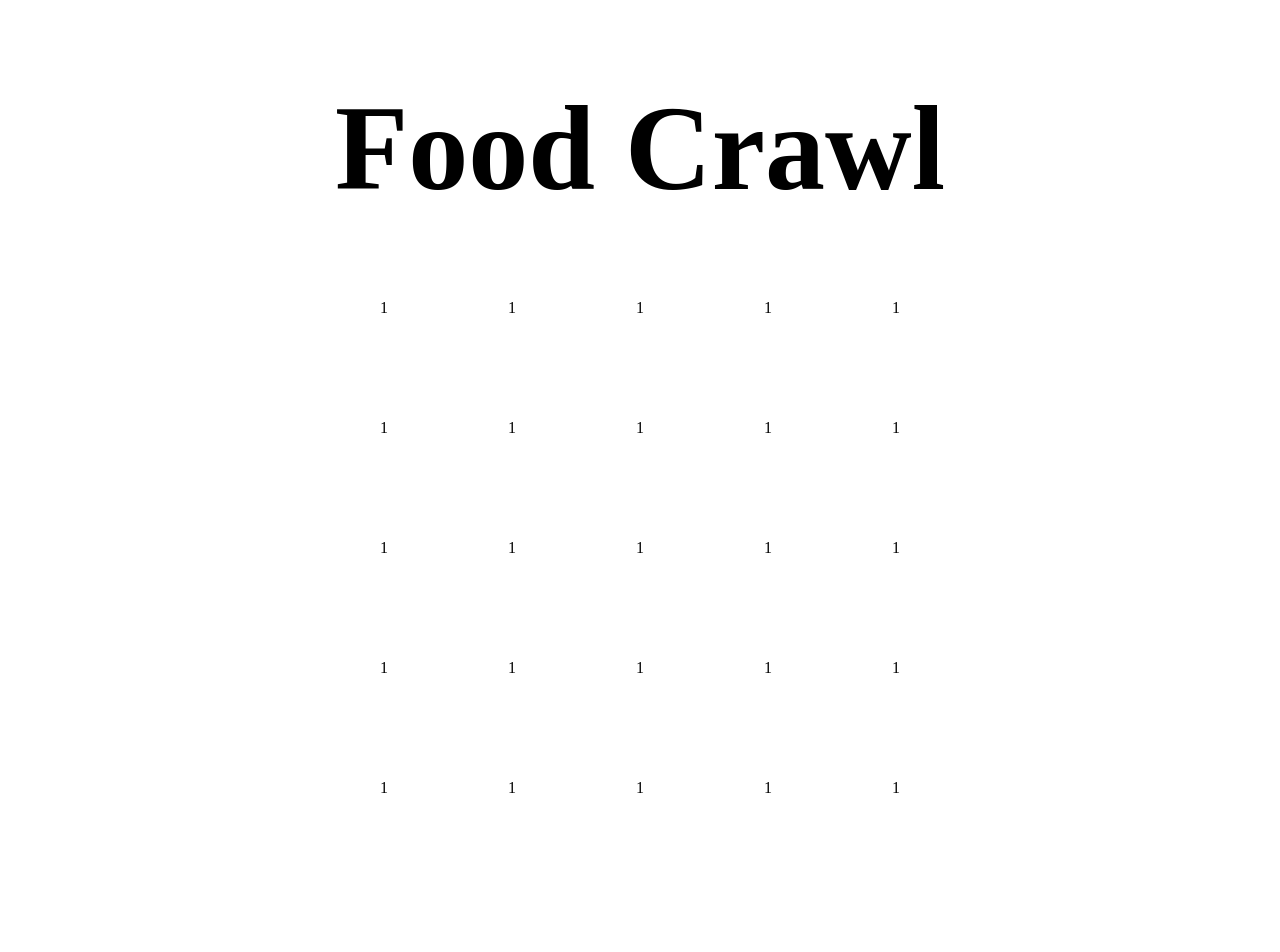
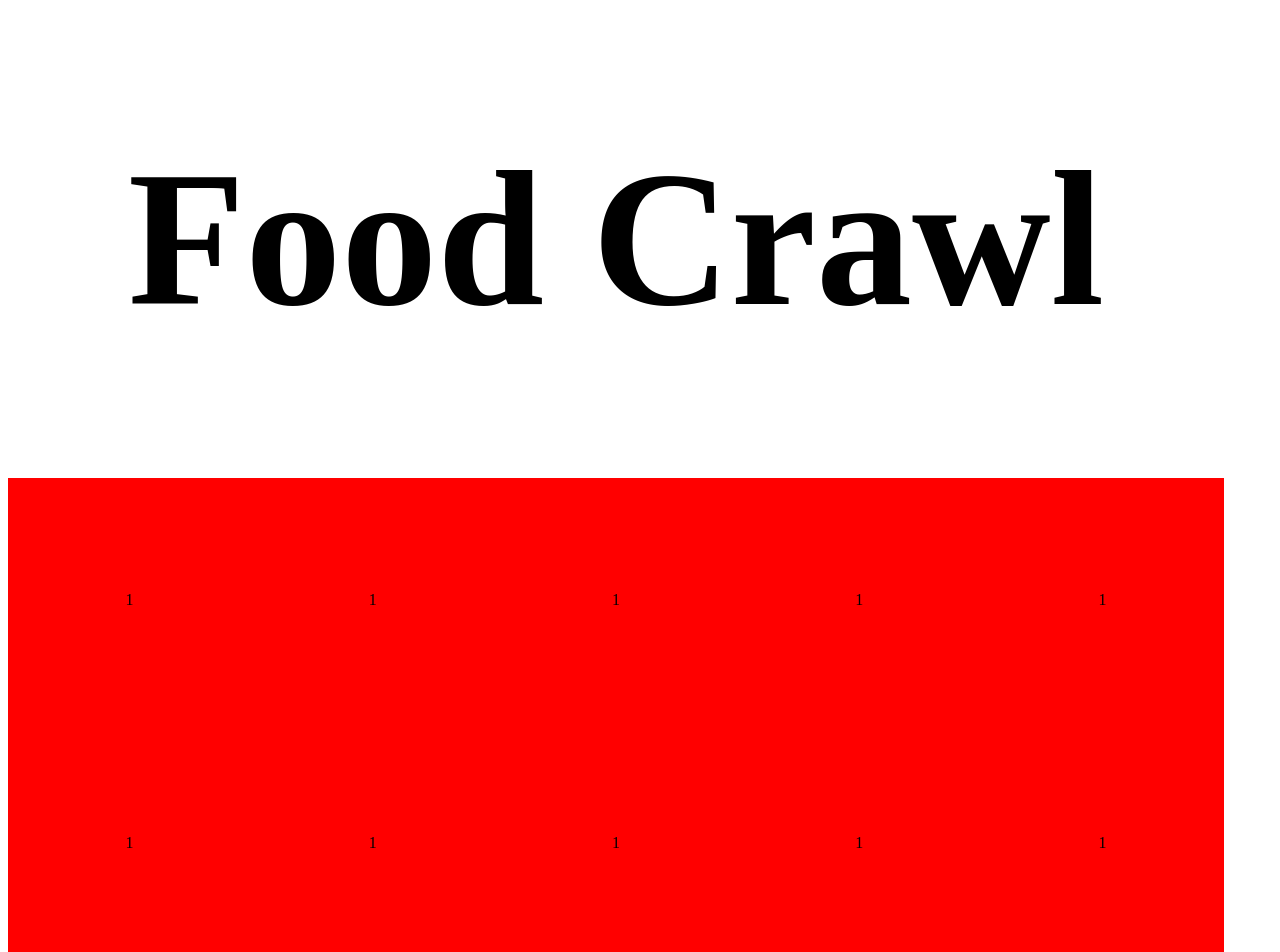
Before and after one commit to JershonLow/FoodCrawl, a plain HTML site: page index.html in a window 1280 px wide. Shown: the top 952 px of the page. Before the commit the page ends 907 px from the top, so only its background shows below. Drawn offline with Linux system fonts and the light colour scheme; a web font is replaced by a local one.

Commit message:
Box working

```diff
--- a/index.html
+++ b/index.html
@@ -14,39 +14,39 @@
         <h1>Food Crawl</h1>
 
         <div class="row" id="1">
-          <div class="column" id="1" onclick="squareClickHandler(11)">1</div>
-          <div class="column" id="2" onclick="squareClickHandler(12)">1</div>
-          <div class="column" id="3" onclick="squareClickHandler(13)">1</div>
-          <div class="column" id="4" onclick="squareClickHandler(14)">1</div>
-          <div class="column" id="5" onclick="squareClickHandler(15)">1</div>
+          <div class="column" id="11" onclick="squareClickHandler(11)">1</div>
+          <div class="column" id="12" onclick="squareClickHandler(12)">1</div>
+          <div class="column" id="13" onclick="squareClickHandler(13)">1</div>
+          <div class="column" id="14" onclick="squareClickHandler(14)">1</div>
+          <div class="column" id="15" onclick="squareClickHandler(15)">1</div>
         </div>
         <div class="row" id="2">
-          <div class="column" id="1" onclick="squareClickHandler(21)">1</div>
-          <div class="column" id="2" onclick="squareClickHandler(22)">1</div>
-          <div class="column" id="3" onclick="squareClickHandler(23)">1</div>
-          <div class="column" id="4" onclick="squareClickHandler(24)">1</div>
-          <div class="column" id="5" onclick="squareClickHandler(25)">1</div>
+          <div class="column" id="21" onclick="squareClickHandler(21)">1</div>
+          <div class="column" id="22" onclick="squareClickHandler(22)">1</div>
+          <div class="column" id="23" onclick="squareClickHandler(23)">1</div>
+          <div class="column" id="24" onclick="squareClickHandler(24)">1</div>
+          <div class="column" id="25" onclick="squareClickHandler(25)">1</div>
         </div>
         <div class="row" id="3">
-          <div class="column" id="1" onclick="squareClickHandler(31)">1</div>
-          <div class="column" id="2" onclick="squareClickHandler(32)">1</div>
-          <div class="column" id="3" onclick="squareClickHandler(33)">1</div>
-          <div class="column" id="4" onclick="squareClickHandler(34)">1</div>
-          <div class="column" id="5" onclick="squareClickHandler(35)">1</div>
+          <div class="column" id="31" onclick="squareClickHandler(31)">1</div>
+          <div class="column" id="32" onclick="squareClickHandler(32)">1</div>
+          <div class="column" id="33" onclick="squareClickHandler(33)">1</div>
+          <div class="column" id="34" onclick="squareClickHandler(34)">1</div>
+          <div class="column" id="35" onclick="squareClickHandler(35)">1</div>
         </div>
         <div class="row" id="4">
-          <div class="column" id="1" onclick="squareClickHandler(41)">1</div>
-          <div class="column" id="2" onclick="squareClickHandler(42)">1</div>
-          <div class="column" id="3" onclick="squareClickHandler(43)">1</div>
-          <div class="column" id="4" onclick="squareClickHandler(44)">1</div>
-          <div class="column" id="5" onclick="squareClickHandler(45)">1</div>
+          <div class="column" id="41" onclick="squareClickHandler(41)">1</div>
+          <div class="column" id="42" onclick="squareClickHandler(42)">1</div>
+          <div class="column" id="43" onclick="squareClickHandler(43)">1</div>
+          <div class="column" id="44" onclick="squareClickHandler(44)">1</div>
+          <div class="column" id="45" onclick="squareClickHandler(45)">1</div>
         </div>
         <div class="row" id="5">
-          <div class="column" id="1" onclick="squareClickHandler(51)">1</div>
-          <div class="column" id="2" onclick="squareClickHandler(52)">1</div>
-          <div class="column" id="3" onclick="squareClickHandler(53)">1</div>
-          <div class="column" id="4" onclick="squareClickHandler(54)">1</div>
-          <div class="column" id="5" onclick="squareClickHandler(55)">1</div>
+          <div class="column" id="51" onclick="squareClickHandler(51)">1</div>
+          <div class="column" id="52" onclick="squareClickHandler(52)">1</div>
+          <div class="column" id="53" onclick="squareClickHandler(53)">1</div>
+          <div class="column" id="54" onclick="squareClickHandler(54)">1</div>
+          <div class="column" id="55" onclick="squareClickHandler(55)">1</div>
         </div>
       </div>
     </main>
--- a/index.js
+++ b/index.js
@@ -1,19 +1,18 @@
 function squareClickHandler(coordinate) {
-  let coordinateStr = coordinate.toString();
+  const coordinateStr = coordinate.toString();
 
   console.log("Coordinate String: " + coordinateStr);
 
-  let checkSquare = localStorage.getItem(coordinateStr);
+  let square = localStorage.getItem(coordinateStr);
 
-  if (checkSquare === null) {
-    let square = {
+  if (square === null) {
+    square = {
       coords: coordinateStr,
       isChecked: true,
     };
-
     localStorage.setItem(coordinateStr, JSON.stringify(square));
   } else {
-    let square = JSON.parse(checkSquare);
+    square = JSON.parse(square);
 
     if (square.isChecked === false) {
       square.isChecked = true;
@@ -27,5 +26,13 @@ function squareClickHandler(coordinate) {
     localStorage.setItem(coordinateStr, JSON.stringify(square));
   }
 
+  let element = document.getElementById(coordinateStr);
+
+  if (square.isChecked == true) {
+    element.style.backgroundColor = "green";
+  } else {
+    element.style.backgroundColor = "red";
+  }
+
   console.log(localStorage);
 }
--- a/style.css
+++ b/style.css
@@ -5,24 +5,26 @@
 
 h1 {
    text-align: center;
-   font-size: 15vh;
+   font-size: 15vw;
    font-family: TitleFont;
 }
 
 .container {
-   margin-left: auto;
-   margin-right: auto;
-   width:80vh;
+   width:95vw;
 }
 
 .row {
    display: flex;
    justify-content: space-around;
-   height: 15vh;
+   height: 19vw;
 }
 
 .column {
+   width: 100%;
+   height: 100%;
+   background-color: red;
    display: flex;
    justify-content: center;
-   align-content: center;
+   align-items: center;
+   text-align: center;
 }
```
